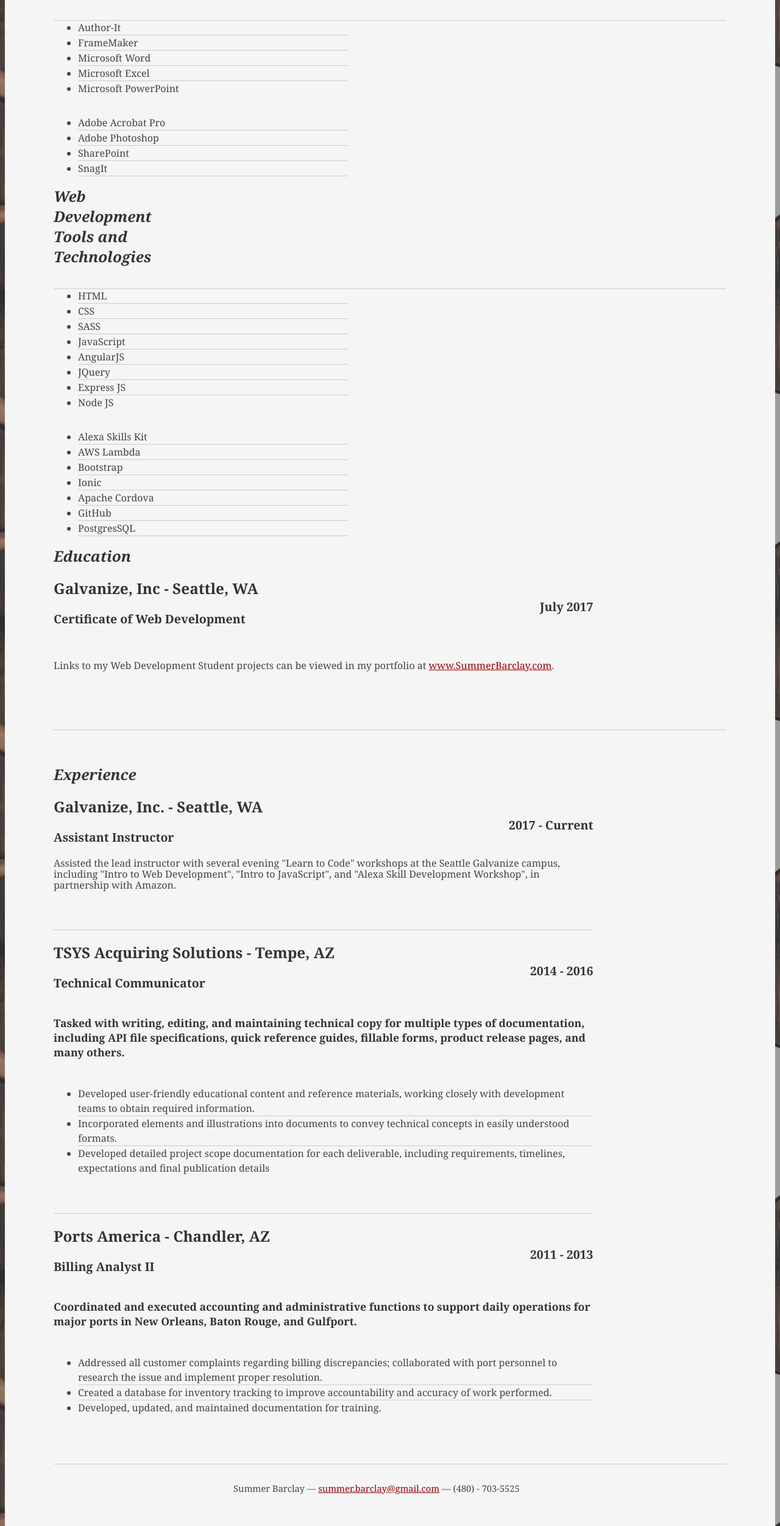
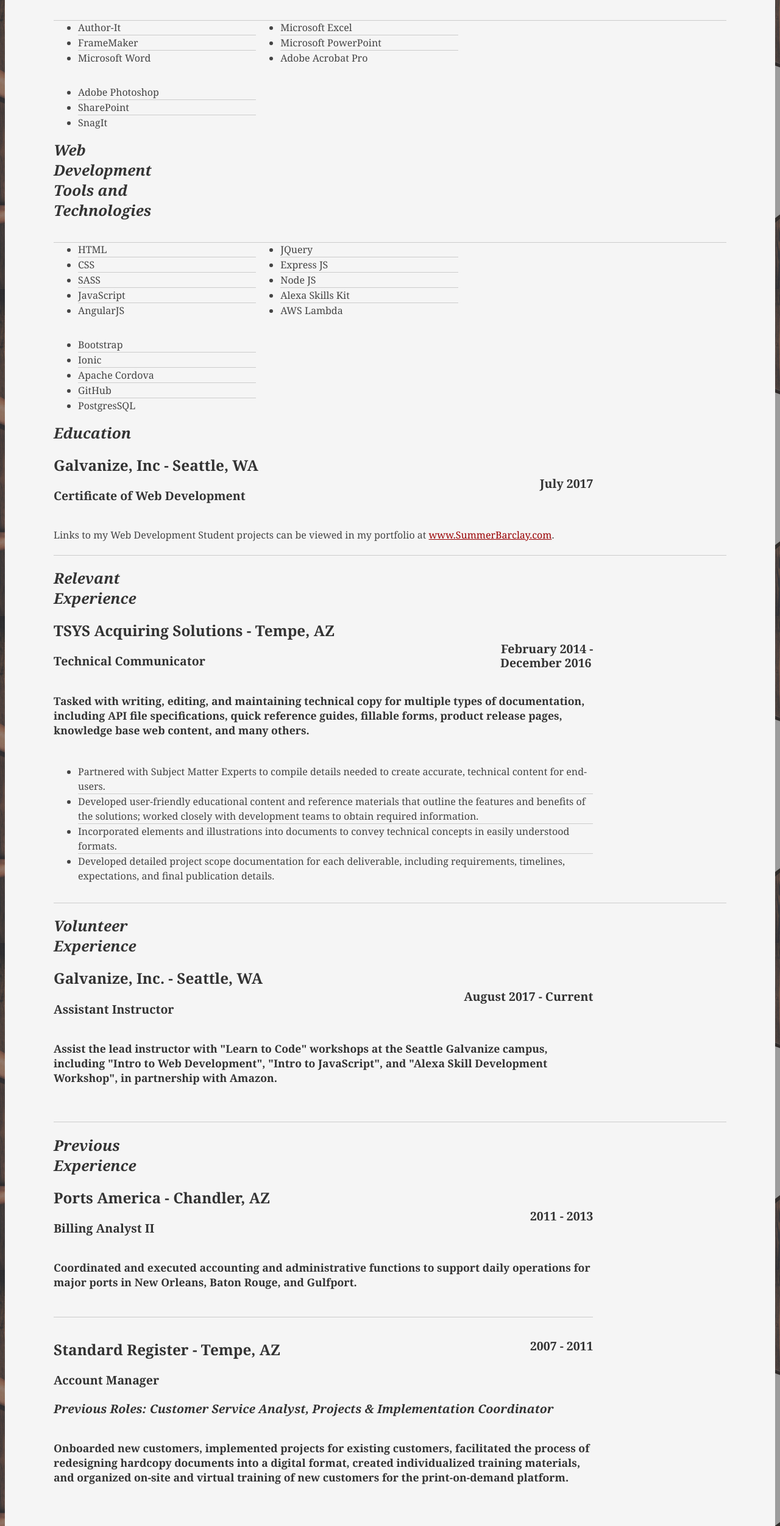
Before and after one commit to Mavyllos/Personal-Site, a plain HTML site: page resume.html in a window 1280 px wide. Shown: the part 1134-3636 px from the top of the page at 61% size. Drawn offline with Linux system fonts and the light colour scheme; a small style sheet from the web is missing; files whose address does not match are found by name.

Commit message:
Reformatted resume.html, reordered skills section, added sitemap.xml

```diff
--- a/assets/css/resume.css
+++ b/assets/css/resume.css
@@ -19,7 +19,11 @@ body {
 }
 
 
-/* #inner { padding: 10px 80px; margin: 10px auto; background: #fff; } */
+/* #inner {
+    padding: 10px 80px;
+    margin: 10px auto;
+    background: #fff;
+} */
 
 .yui-gf {
     margin-bottom: 1em;
@@ -51,14 +55,16 @@ body {
 
 #ft {
     padding: 1em 0 5em 0;
+    padding-left: 18em;
     font-size: 92%;
     border-top: 1px solid #ccc;
-    text-align: center;
+    /* text-align: center; */
 }
 
 #ft p {
     margin-bottom: 0;
-    text-align: center;
+    padding-bottom: 0;
+    /* text-align: center; */
 }
 
 
@@ -166,9 +172,12 @@ a#pdf:hover {
 }
 
 .job {
-    position: relative;
+    /* position: relative;
     margin-bottom: 1em;
     padding-bottom: 1em;
+    border-bottom: 1px solid #ccc; */
+
+    position: relative;
     border-bottom: 1px solid #ccc;
 }
 
@@ -178,13 +187,24 @@ a#pdf:hover {
     right: 0
 }
 
-.job p {
-    margin: 0.75em 0 3em 0;
+.date {
+    top: 1.55em !important;
+    padding-right: .15em;
 }
 
-.edu {
-    page-break-before: always;
+.job p {
+    margin: 0 0 .5em 0;
+}
+
+/* .edu {
+    page-break-after: always;
     padding-top: 20px;
+} */
+
+.continue {
+    padding-top: 4em;
+    float: right;
+    margin-right: 0;
 }
 
 .last {
@@ -214,6 +234,11 @@ a#pdf:hover {
     float: left
 }
 
+.skill {
+    width: 33%;
+    float: left
+}
+
 .talent h2 {
     margin-bottom: 6px;
 }
@@ -228,6 +253,11 @@ a#pdf:hover {
 }
 
 
+.sr {
+    padding-top: 1em;
+}
+
+
 /* --// override to force 1/8th width grids -- */
 
 .yui-gf .yui-u {
--- a/resume.html
+++ b/resume.html
@@ -66,8 +66,7 @@
 							</div>
 							<div class="yui-u">
 								<p class="enlarge">
-									Technical Writer and Front-end Web Developer with experience in content creation, a track record of efficiency, and a lean
-									toward the creative.
+									Technical Writer and Front-end Web Developer with experience in content creation, a track record of efficiency, and a lean toward the creative.
 								</p>
 							</div>
 						</div>
@@ -81,14 +80,12 @@
 
 								<div class="talent">
 									<h2>Technical Writing</h2>
-									<p>Experience in technical content creation, including API documentation, using both JSON and XML, online help, user
-										manuals, and many other types of internal and client-facing documentation. </p>
+									<p>Experience in technical content creation, including API documentation, using both JSON and XML, online help, user manuals, and many other types of internal and client-facing documentation. </p>
 								</div>
 
 								<div class="talent">
 									<h2>Web Development</h2>
-									<p>Focused on front-end web development, including CSS, HTML, and JavaScript, using front-end frameworks such as AngularJS,
-										SASS, Bootstrap, and others.</p>
+									<p>Focused on front-end web development, including CSS, HTML, and JavaScript, using front-end frameworks such as AngularJS, SASS, Bootstrap, and others.</p>
 								</div>
 
 							</div>
@@ -100,19 +97,22 @@
 								<h2>Technical Writing Tools and Technologies</h2>
 							</div>
 							<div class="yui-u">
-								<ul class="talent">
+								<ul class="skill">
 									<li>Author-It</li>
 									<li>FrameMaker</li>
-									<li>Microsoft Word</li>
-									<li>Microsoft Excel</li>
-									<li class="last">Microsoft PowerPoint</li>
+									<li class="last">Microsoft Word</li>
 								</ul>
 
-								<ul class="talent">
-									<li>Adobe Acrobat Pro</li>
+								<ul class="skill">
+									<li>Microsoft Excel</li>
+									<li>Microsoft PowerPoint</li>
+									<li class="last">Adobe Acrobat Pro</li>
+								</ul>
+
+								<ul class="skill">
 									<li>Adobe Photoshop</li>
 									<li>SharePoint</li>
-									<li>SnagIt</li>
+									<li class="last">SnagIt</li>
 								</ul>
 							</div>
 						</div>
@@ -123,25 +123,28 @@
 								<h2>Web Development Tools and Technologies</h2>
 							</div>
 							<div class="yui-u">
-								<ul class="talent">
+								<ul class="skill">
 									<li>HTML</li>
 									<li>CSS</li>
 									<li>SASS</li>
 									<li>JavaScript</li>
-									<li>AngularJS</li>
+									<li class="last">AngularJS</li>
+								</ul>
+
+								<ul class="skill">
 									<li>JQuery</li>
 									<li>Express JS</li>
-									<li class="last">Node JS</li>
+									<li>Node JS</li>
+									<li>Alexa Skills Kit</li>
+									<li class="last">AWS Lambda</li>
 								</ul>
 
-								<ul class="talent">
-									<li>Alexa Skills Kit</li>
-									<li>AWS Lambda</li>
+								<ul class="skill">
 									<li>Bootstrap</li>
 									<li>Ionic</li>
 									<li>Apache Cordova</li>
 									<li>GitHub</li>
-									<li>PostgresSQL</li>
+									<li class="last">PostgresSQL</li>
 								</ul>
 							</div>
 						</div>
@@ -162,63 +165,81 @@
 							</div>
 						</div>
 						<!--// .yui-gf -->
-						<div class="yui-gf last edu">
+						<div class="yui-gf">
 
 							<div class="yui-u first">
-								<h2>Experience</h2>
+								<h2>Relevant Experience</h2>
 							</div>
 							<!--// .yui-u -->
 
 							<div class="yui-u">
+								<div class="job last">
+									<h2>TSYS Acquiring Solutions - Tempe, AZ</h2>
+									<h3>Technical Communicator</h3>
+									<h4>February 2014 -</h4>
+									<h4 class="date">December 2016</h4>
+									<h5>
+										Tasked with writing, editing, and maintaining technical copy for multiple types of documentation, including API file specifications, quick reference guides, fillable forms, product release pages, knowledge base web content, and many others.
+									</h5>
+									<ul>
+										<li>Partnered with Subject Matter Experts to compile details needed to create accurate, technical content for end-users.</li>
+										<li>Developed user-friendly educational content and reference materials that outline the features and benefits of the solutions; worked closely with development teams to obtain required information.</li>
+										<li>Incorporated elements and illustrations into documents to convey technical concepts in easily understood formats.</li>
+										<li class="last">Developed detailed project scope documentation for each deliverable, including requirements, timelines, expectations, and final publication details.</li>
+									</ul>
+								</div>
+							</div>
+						</div>
 
-								<div class="job">
+						<div class="yui-gf">
+
+							<div class="yui-u first">
+								<h2>Volunteer Experience</h2>
+							</div>
+
+							<div class="yui-u">
+								<div class="job last">
 									<h2>Galvanize, Inc. - Seattle, WA</h2>
 									<h3>Assistant Instructor</h3>
-									<h3></h3>
-									<p>Assisted the lead instructor with several evening "Learn to Code" workshops at the Seattle Galvanize campus, including
-										"Intro to Web Development", "Intro to JavaScript", and "Alexa Skill Development Workshop", in partnership with
-										Amazon.
-										</li>
-									</p>
-									<h4>2017 - Current</h4>
+									<h4>August 2017 - Current</h4>
+									<h5>Assist the lead instructor with "Learn to Code" workshops at the Seattle Galvanize campus, including "Intro to Web Development", "Intro to JavaScript", and "Alexa Skill Development Workshop", in partnership with Amazon.
+									</h5>
 								</div>
+							</div>
+						</div>
+						<!-- .yui-gf2 -->
 
+						<div class="yui-gf last">
+							<div class="yui-u first">
+								<h2>Previous Experience</h2>
+							</div>
+
+							<div class="yui-u last">
 								<div class="job">
-									<h2>TSYS Acquiring Solutions - Tempe, AZ</h2>
-									<h3>Technical Communicator</h3>
-									<h4>2014 - 2016</h4>
-									<h5>
-										Tasked with writing, editing, and maintaining technical copy for multiple types of documentation, including API file specifications,
-										quick reference guides, fillable forms, product release pages, and many others.
-									</h5>
-									<ul>
-										<li>Developed user-friendly educational content and reference materials, working closely with development teams to
-											obtain required information.</li>
-										<li>Incorporated elements and illustrations into documents to convey technical concepts in easily understood formats.</li>
-										<li class="middle">Developed detailed project scope documentation for each deliverable, including requirements, timelines, expectations
-											and final publication details</li>
-									</ul>
-								</div>
-
-								<div class="job last">
 									<h2>Ports America - Chandler, AZ</h2>
 									<h3>Billing Analyst II</h3>
 									<h4>2011 - 2013</h4>
 									<h5>
-										Coordinated and executed accounting and administrative functions to support daily operations for major ports in New Orleans,
-										Baton Rouge, and Gulfport.
+										Coordinated and executed accounting and administrative functions to support daily operations for major ports in New Orleans, Baton Rouge, and Gulfport.
 									</h5>
-									<ul>
-										<li>Addressed all customer complaints regarding billing discrepancies; collaborated with port personnel to research
-											the issue and implement proper resolution. </li>
-										<li>Created a database for inventory tracking to improve accountability and accuracy of work performed.</li>
-										<li class="last">Developed, updated, and maintained documentation for training.</li>
-									</ul>
 								</div>
 							</div>
-							<!--// .yui-u -->
+							<div class="yui-u last">
+								<div class="job last sr">
+									<h2>Standard Register - Tempe, AZ</h2>
+									<h3>Account Manager</h3>
+									<h3>
+										<i>Previous Roles: Customer Service Analyst, Projects & Implementation Coordinator</i>
+									</h3>
+									<h4>2007 - 2011</h4>
+									<h5>
+										Onboarded new customers, implemented projects for existing customers, facilitated the process of redesigning hardcopy documents
+										into a digital format, created individualized training materials, and organized on-site and virtual training of new customers for the print-on-demand platform.
+									</h5>
+								</div>
+							</div>
 						</div>
-						<!--// .yui-gf -->
+						<!-- .yui-gf2 -->
 
 					</div>
 					<!--// .yui-b -->
```
Also changed, not shown: index.html (+40 -41 lines), sitemap.xml (added, +19 -0 lines), 2 other files.
